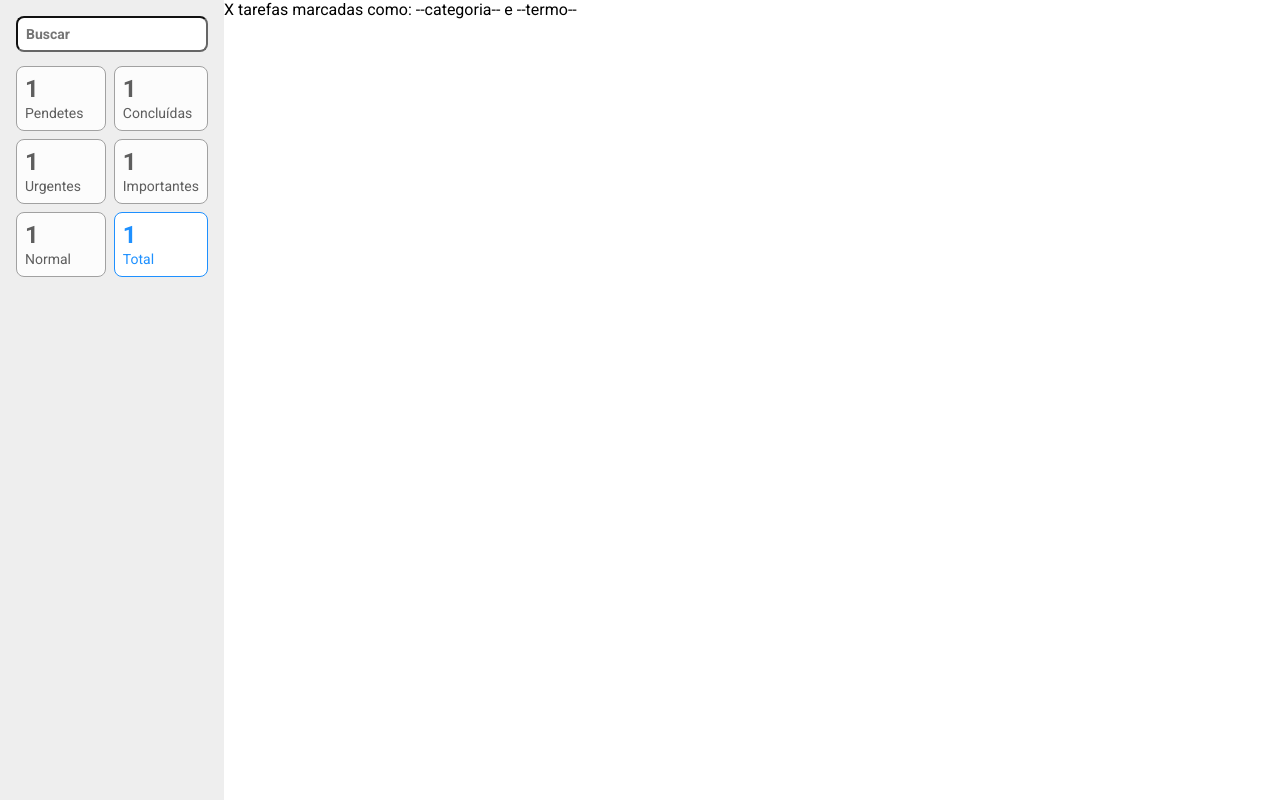
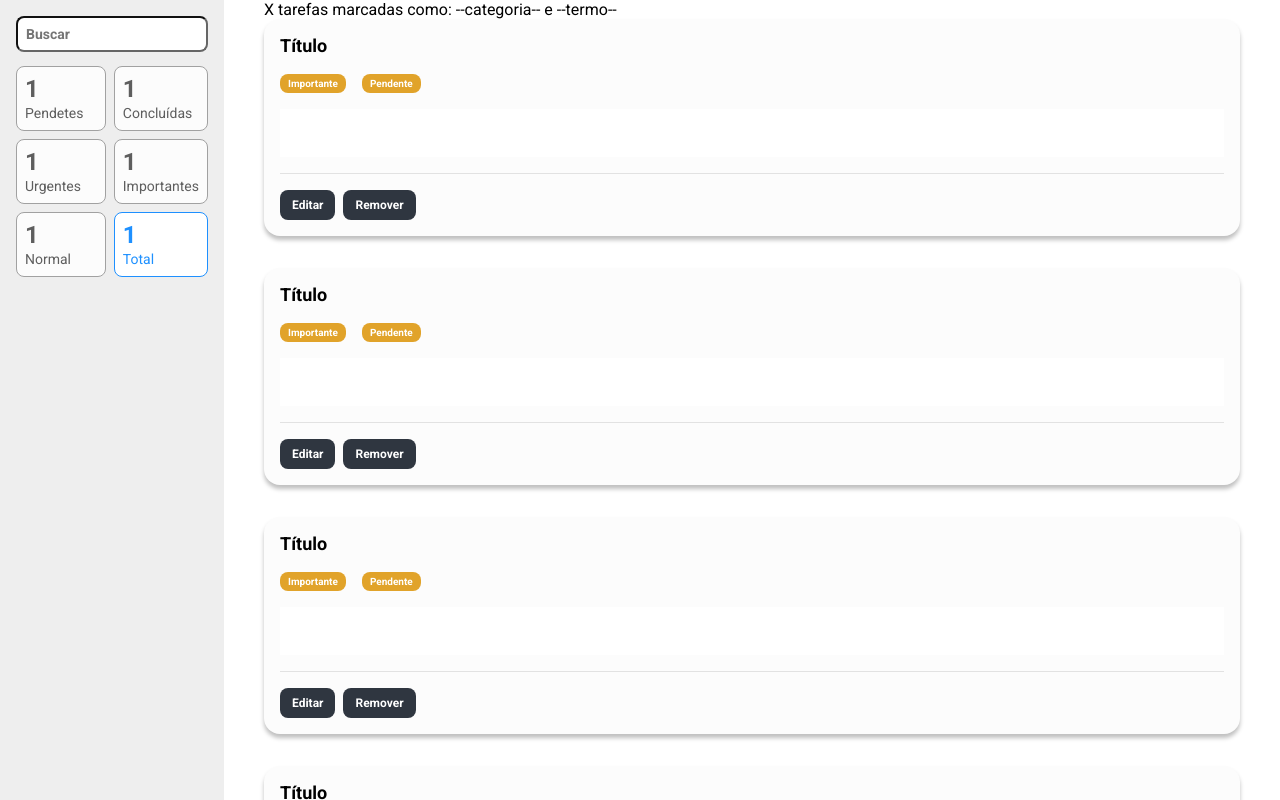
Before and after one commit to dayaneglsantos/Projeto5-EBAC-TodoList, a React (Create React App) app: page / in a window 1280 px wide. Built offline with nearby package versions, Linux system fonts and the light colour scheme.

Commit message:
Construindo o card de tarefas

```diff
--- a/public/index.html
+++ b/public/index.html
@@ -25,8 +25,8 @@
       Learn how to configure a non-root public URL by running `npm run build`.
     -->
     <link rel="preconnect" href="https://fonts.googleapis.com">
-<link rel="preconnect" href="https://fonts.gstatic.com" crossorigin>
-<link href="https://fonts.googleapis.com/css2?family=Roboto:ital,wght@0,400;0,700;1,700&display=swap" rel="stylesheet">
+    <link rel="preconnect" href="https://fonts.gstatic.com" crossorigin>
+    <link href="https://fonts.googleapis.com/css2?family=Roboto+Mono&family=Roboto:ital,wght@0,400;0,700;1,700&display=swap" rel="stylesheet">
     <title>Lista de Tarefas</title>
   </head>
   <body>
--- /dev/null
+++ b/src/components/FiltroCard/Tarefas/index.tsx
@@ -0,0 +1,16 @@
+import * as S from './styles'
+
+const Tarefa = () => (
+  <S.Card>
+    <S.Titulo>Título</S.Titulo>
+    <S.Tag>Importante</S.Tag>
+    <S.Tag>Pendente</S.Tag>
+    <S.Descricao />
+    <S.BarraAcoes>
+      <S.Botao>Editar</S.Botao>
+      <S.Botao>Remover</S.Botao>
+    </S.BarraAcoes>
+  </S.Card>
+)
+
+export default Tarefa
--- /dev/null
+++ b/src/components/FiltroCard/Tarefas/styles.ts
@@ -0,0 +1,56 @@
+import styled from 'styled-components'
+
+export const Card = styled.div`
+  background-color: #fcfcfc;
+  padding: 16px;
+  margin-bottom: 32px;
+  border-radius: 16px;
+  box-shadow: 0px 4px 4px 0px #00000040;
+`
+
+export const Titulo = styled.h3`
+  font-size: 18px;
+  font-weight: bold;
+  margin-bottom: 16px;
+`
+
+export const Tag = styled.span`
+  font-size: 10px;
+  font-weight: bold;
+  padding: 4px 8px;
+  background-color: #e1a32a;
+  border-radius: 8px;
+  display: inline-block;
+  margin-right: 16px;
+  color: #fff;
+`
+
+export const Descricao = styled.textarea`
+  resize: none;
+  font-size: 14px;
+  color: #8b8b8b;
+  font-family: 'Roboto Mono', monospace;
+  line-height: 24px;
+  display: block;
+  width: 100%;
+  margin-top: 16px;
+  margin-bottom: 16px;
+  border: none;
+  background-color: trasparent;
+`
+
+export const BarraAcoes = styled.div`
+  border-top: 1px solid rgba(0, 0, 0, 0.1);
+  padding-top: 16px;
+`
+
+export const Botao = styled.button`
+  background-color: #2f3640;
+  padding: 8px 12px;
+  font-size: 12px;
+  font-weight: bold;
+  margin-right: 8px;
+  border: none;
+  border-radius: 8px;
+  color: #fff;
+`
--- a/src/containers/Lista de Tarefas/index.tsx
+++ b/src/containers/Lista de Tarefas/index.tsx
@@ -1,7 +1,36 @@
+import Tarefa from '../../components/FiltroCard/Tarefas'
+import { Container } from './styles'
+
 const ListaTarefas = () => (
-  <main>
+  <Container>
     <p>X tarefas marcadas como: --categoria-- e --termo--</p>
-  </main>
+    <ul>
+      <li>
+        <Tarefa />
+      </li>
+      <li>
+        <Tarefa />
+      </li>
+      <li>
+        <Tarefa />
+      </li>
+      <li>
+        <Tarefa />
+      </li>
+      <li>
+        <Tarefa />
+      </li>
+      <li>
+        <Tarefa />
+      </li>
+      <li>
+        <Tarefa />
+      </li>
+      <li>
+        <Tarefa />
+      </li>
+    </ul>
+  </Container>
 )
 
 export default ListaTarefas
--- /dev/null
+++ b/src/containers/Lista de Tarefas/styles.ts
@@ -0,0 +1,7 @@
+import styled from 'styled-components'
+
+export const Container = styled.div`
+  padding: 0 40px;
+  height: 100vh;
+  overflow-y: scroll;
+`
--- a/src/styles/index.ts
+++ b/src/styles/index.ts
@@ -6,6 +6,7 @@
     padding: 0;
     box-sizing: border-box;
     font-family: Roboto, sans-serif;
+    list-style: none
   }
 `
 
```
